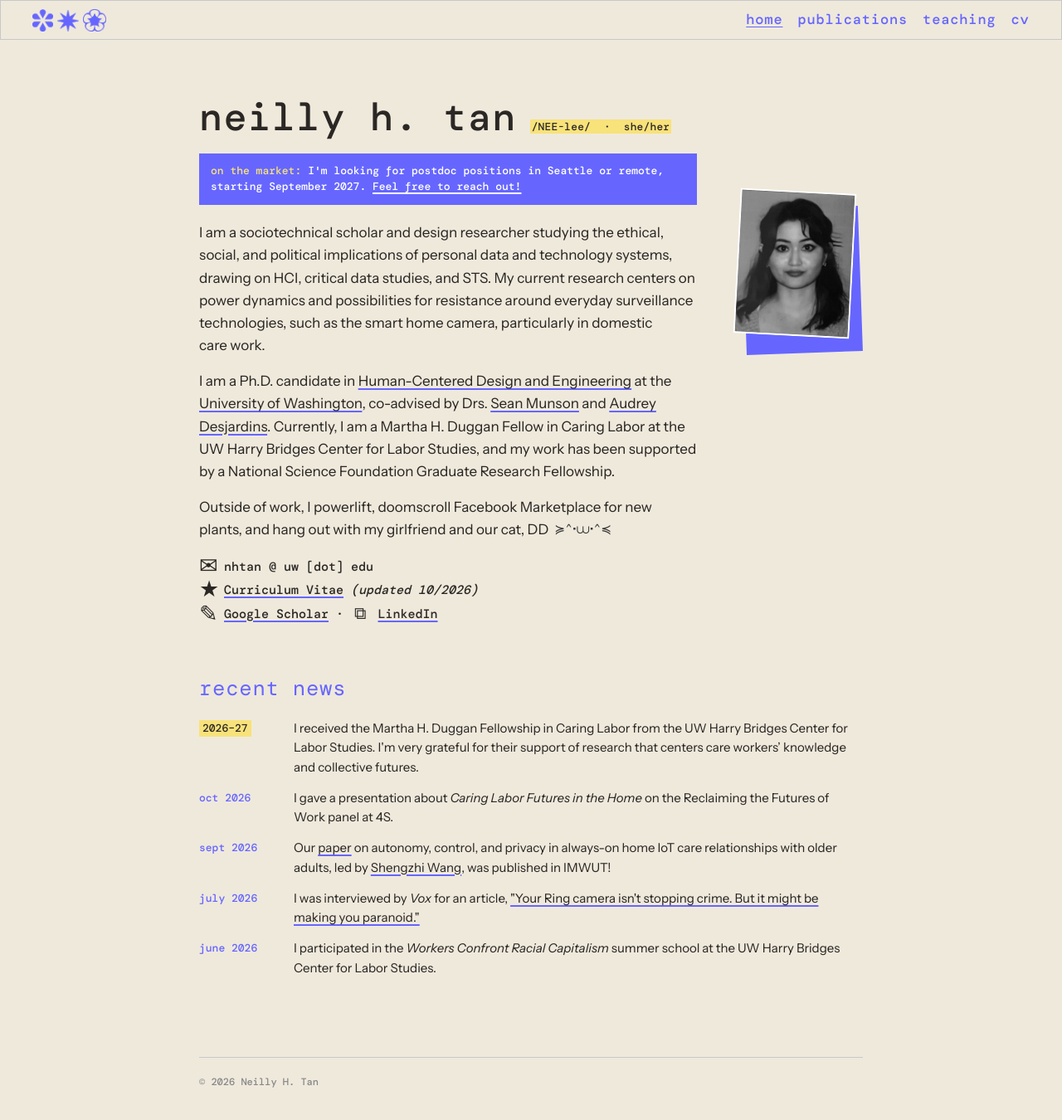
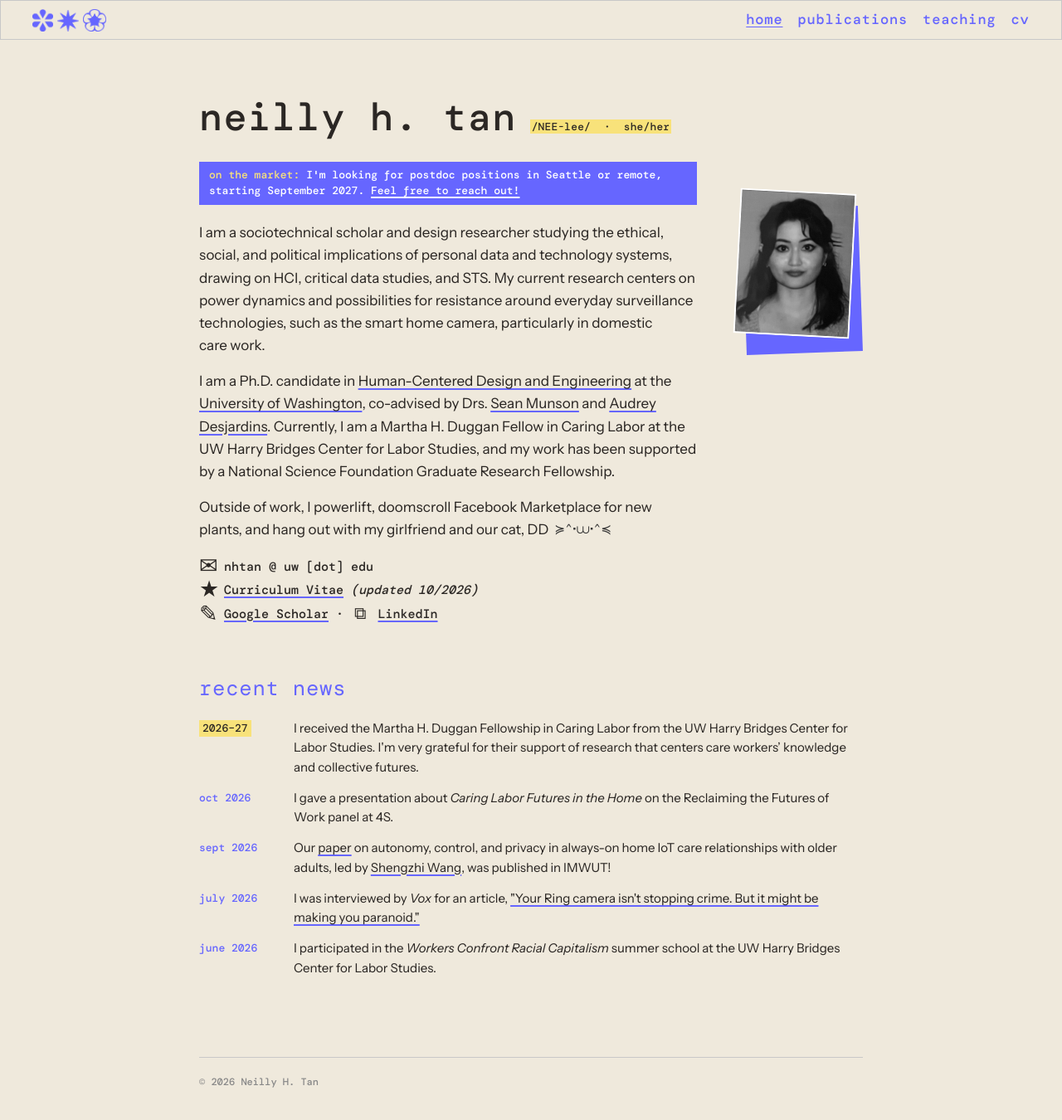
Before and after one commit to neillytan/neillytan.github.io, a Jekyll site: the page built from index.html, in a window 1280 px wide and 1362 px high. Shown: the top 1350 px of the window at 83% size. Built offline with Jekyll 4.4.1, drawn with Linux system fonts in a browser that asks for light colours; some web fonts are replaced.

Commit message:
Postdoc notice: slimmer box, more space below name
Co-Authored-By: Claude Opus 5.5 <noreply@anthropic.com>

```diff
--- a/assets/css/style.css
+++ b/assets/css/style.css
@@ -81,7 +81,7 @@ p { margin: 0 0 1rem; }
 }
 .intro-text p, .news-list span { text-wrap: pretty; }
 .intro h1 { margin-bottom: 0; font-weight: 500; }
-.name-row { display: flex; flex-wrap: wrap; align-items: baseline; gap: 6px 16px; margin-bottom: 22px; }
+.name-row { display: flex; flex-wrap: wrap; align-items: baseline; gap: 6px 16px; margin-bottom: 32px; }
 .name-row .pronouns { margin: 0; }
 .pronouns { font-family: var(--heading-font); font-size: 0.8rem; letter-spacing: 0.02em; }
 .pronouns mark { background: var(--highlight); color: inherit; padding: 0 2px; }
@@ -94,7 +94,7 @@ p { margin: 0 0 1rem; }
 
 .kaomoji { font-size: 0.9em; letter-spacing: 0.02em; margin-left: 0.25em; color: #333; white-space: nowrap; position: relative; top: -1px; }
 
-.job-note { margin: 2px 0 20px; padding: 12px 14px; background: var(--accent); color: #fff; font-family: var(--heading-font); font-size: 13px; line-height: 1.45; }
+.job-note { margin: 0 0 20px; padding: 7px 12px; background: var(--accent); color: #fff; font-family: var(--heading-font); font-size: 13px; line-height: 1.45; }
 .job-note a { color: #fff; text-decoration-color: #fff; }
 .job-note a:hover { background: var(--highlight); color: var(--text); text-decoration-color: var(--text); }
 .job-label { margin-right: 8px; color: var(--highlight); }
```
